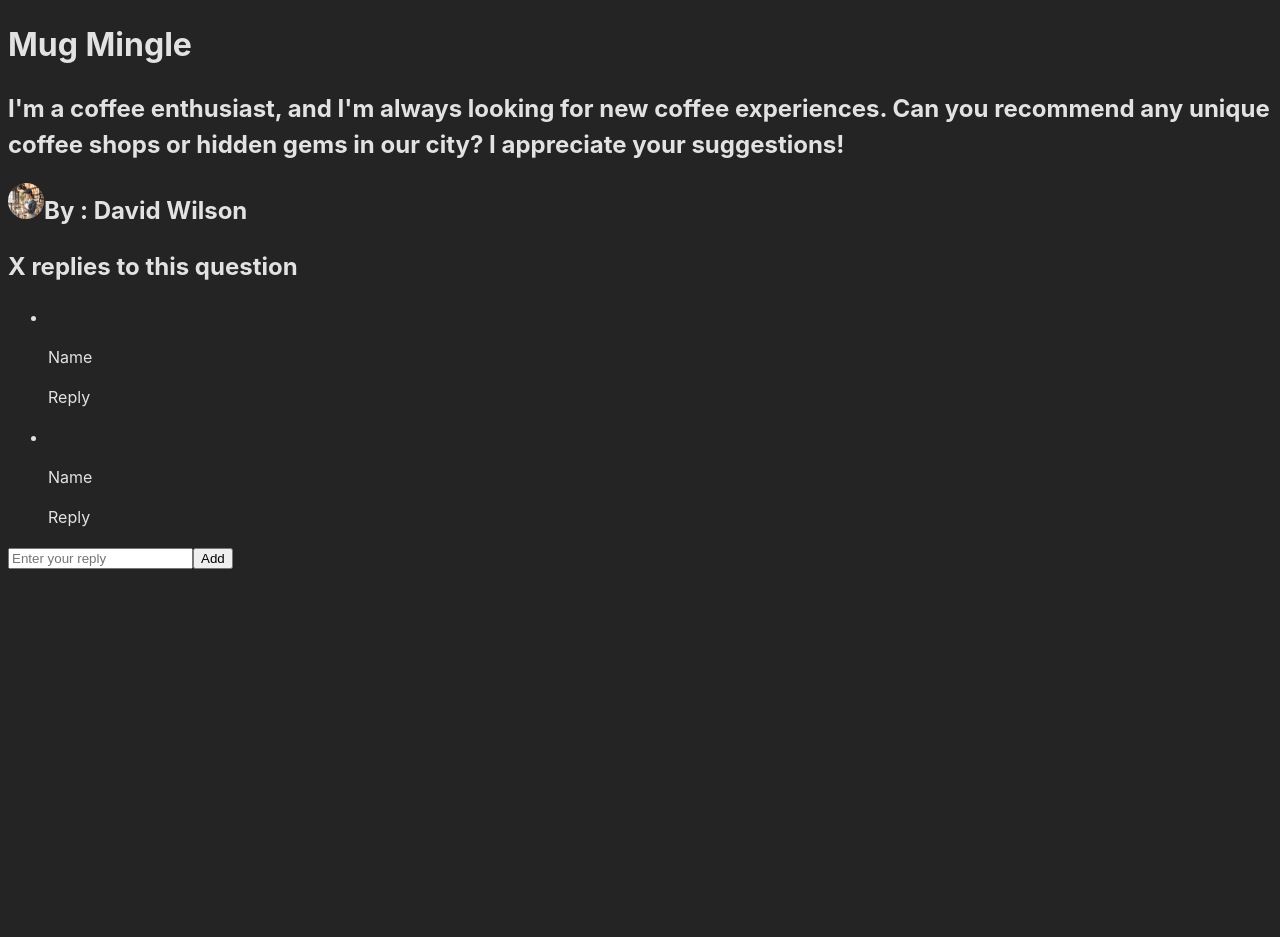
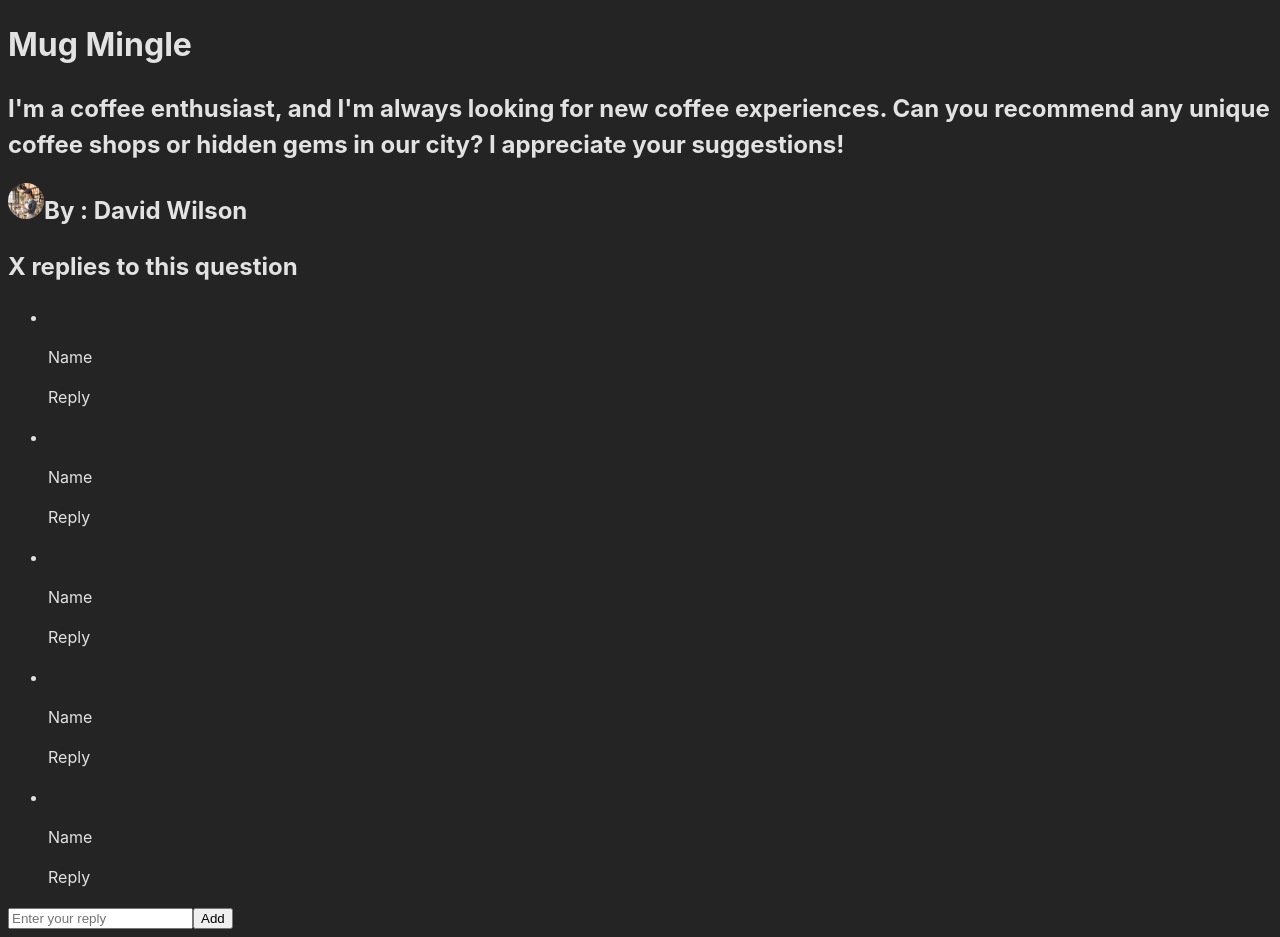
Before and after one commit to leslieyjkim/Mug_mingle, a React (Vite) app in the folder Project_MugMingle_App/: page / in a window 1280 px wide. Before the commit the page ends 800 px from the top, so only its background shows below. Built offline with nearby package versions, Linux system fonts and the light colour scheme.

Commit message:
Implement props in component 'ReplyList'

```diff
--- a/Project_MugMingle_App/src/components/ReplyList.jsx
+++ b/Project_MugMingle_App/src/components/ReplyList.jsx
@@ -1,13 +1,18 @@
 import ReplyListItem from "./ReplyListItem";
 
 export default function ReplyList(props) {
+
+    const {replies} = props;
+
+    const parsedReplies = replies.map((reply) => (
+        <ReplyListItem key={reply.id} { ...reply }/>
+    ));
+
+
     return (
         <section className='ReplyList'>
             <h1>X replies to this question</h1>
-            <ul>
-                <ReplyListItem />
-                <ReplyListItem />
-            </ul>
+            <ul>{ parsedReplies }</ul>
         </section>
     )
 }
```
